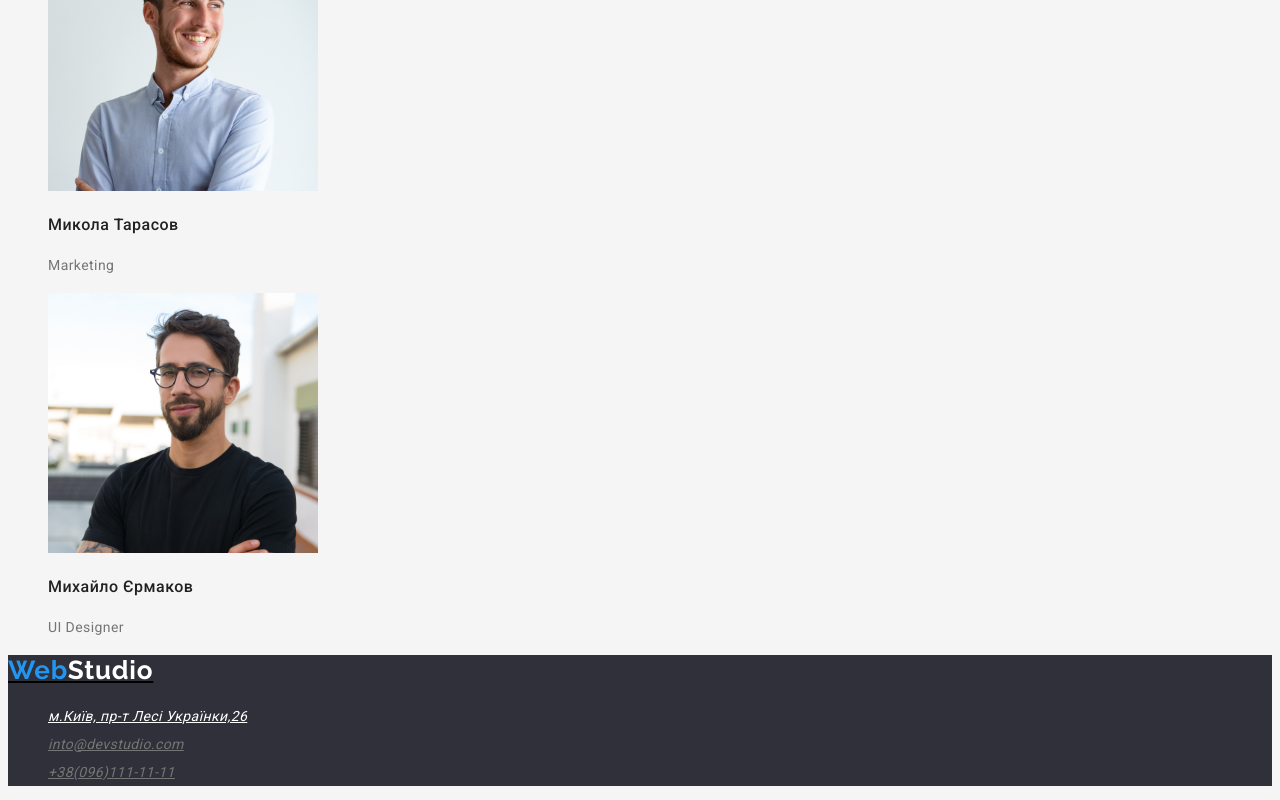
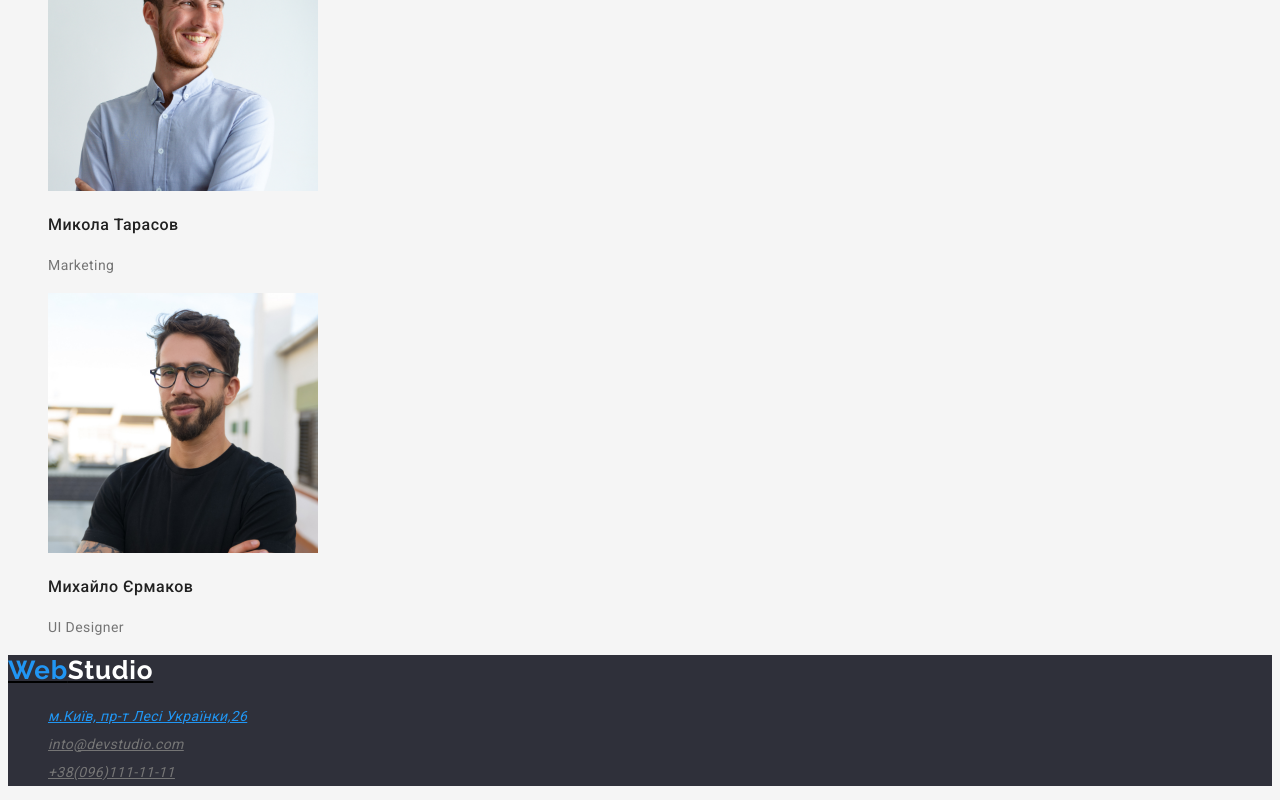
Before and after one commit to AnastasiiaPav/goit-markup-hw-02, a plain HTML site: page index.html in a window 1280 px wide. In both pictures the pointer is over the link "м.Київ, пр-т Лесі Українки,26". Shown: the part 2638-3438 px from the top of the page. Drawn offline with Linux system fonts and the light colour scheme.

Commit message:
add desing

```diff
--- a/css/styles.css
+++ b/css/styles.css
@@ -169,6 +169,11 @@ footer{
       color: #fff;
    }
 
+   .location:hover,
+   .location:focus{
+      color: #2196F3;
+   }
+
  .addres .link{
       color: #757575;
    }
```
